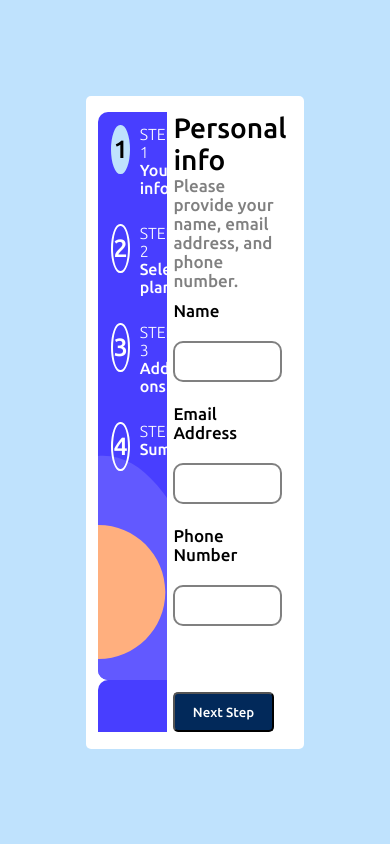
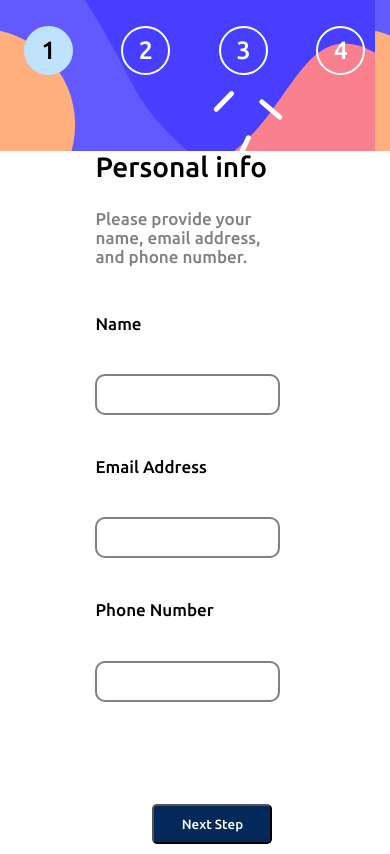
Before and after one commit to denizsecmen/MultiForm, a Next.js app: page / in a window 390 px wide. Built offline with nearby package versions, Linux system fonts and the light colour scheme.

Commit message:
Progress for mobile finished

```diff
--- a/src/components/progress/style/style.module.css
+++ b/src/components/progress/style/style.module.css
@@ -5,6 +5,36 @@
 @font-face {
   font-family: 'Ubuntu-Light';
   src: url('../../../fonts/Ubuntu-Light.ttf');
+}
+@media screen and (max-width: 700px) {
+  .progressSign {
+    width: 100% !important;
+    height: 100px !important;
+    border-radius: 0px !important;
+    display: flex !important;
+    flex-direction: row !important;
+    justify-content: space-around !important;
+    align-items: center !important;
+    margin-right: 0px !important;
+    margin-left: 0px !important;
+  }
+  .stepbox {
+    width: 50px !important;
+    height: 50px !important;
+    margin-right: 0px !important;
+    display: flex !important;
+    align-items: center !important;
+    justify-self: center !important;
+  }
+  .circle {
+    margin-right: 0px !important;
+  }
+  .infos {
+    display: none !important;
+  }
+  .step {
+    display: none !important;
+  }
 }
 .progressSign {
   height: 60%;
--- a/src/pages/index.tsx
+++ b/src/pages/index.tsx
@@ -45,7 +45,9 @@ export default function Home() {
             <div className={styles.progress}>
               <Progress />
             </div>
-            <div className={styles.main}>{changeMain(val)}</div>
+            <div className={styles.mobileform}>
+              <div className={styles.main}>{changeMain(val)}</div>
+            </div>
           </div>
         </div>
       </context.Provider>
--- a/src/styles/Home.module.css
+++ b/src/styles/Home.module.css
@@ -1,3 +1,24 @@
+@media (max-width: 700px) {
+  .body {
+    width: 100vw;
+    min-height: 100vh;
+    background-color: white !important;
+  }
+  .form {
+    width: 90vw !important;
+    min-height: 100vh !important;
+    display: flex;
+    flex-direction: column !important;
+    position: absolute;
+    border-radius: 0px !important;
+  }
+  .progress {
+    background-image: url('../images/bg-sidebar-mobile.svg') !important;
+    width: 100vw !important;
+    height: 180px !important;
+    border-radius: 0px !important;
+  }
+}
 .bodyb {
   margin: 0;
   padding: 0;
@@ -31,6 +52,11 @@
   height: 98%;
 }
 .main {
+  width: 100%;
+  height: 100%;
+  background-color: white;
+}
+.mobileform {
   width: 63%;
   height: 98%;
   background-color: white;
```
